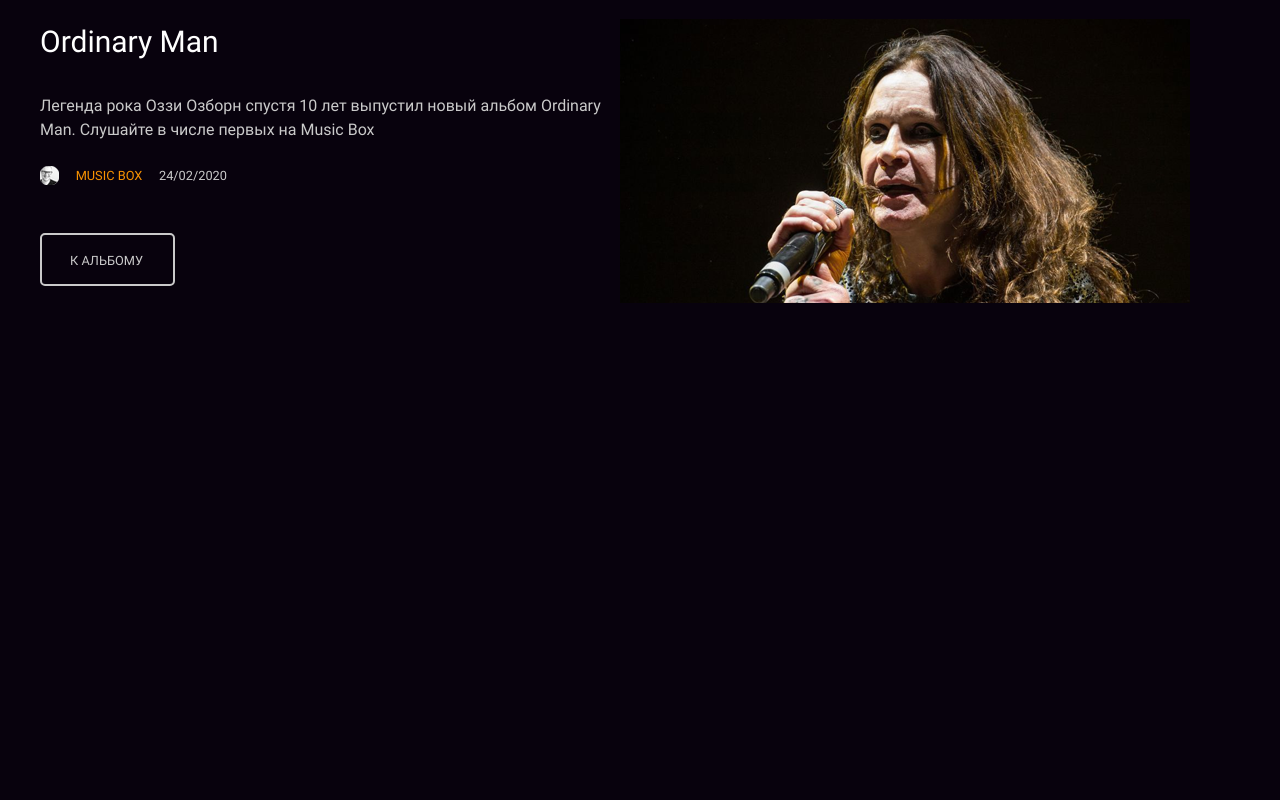
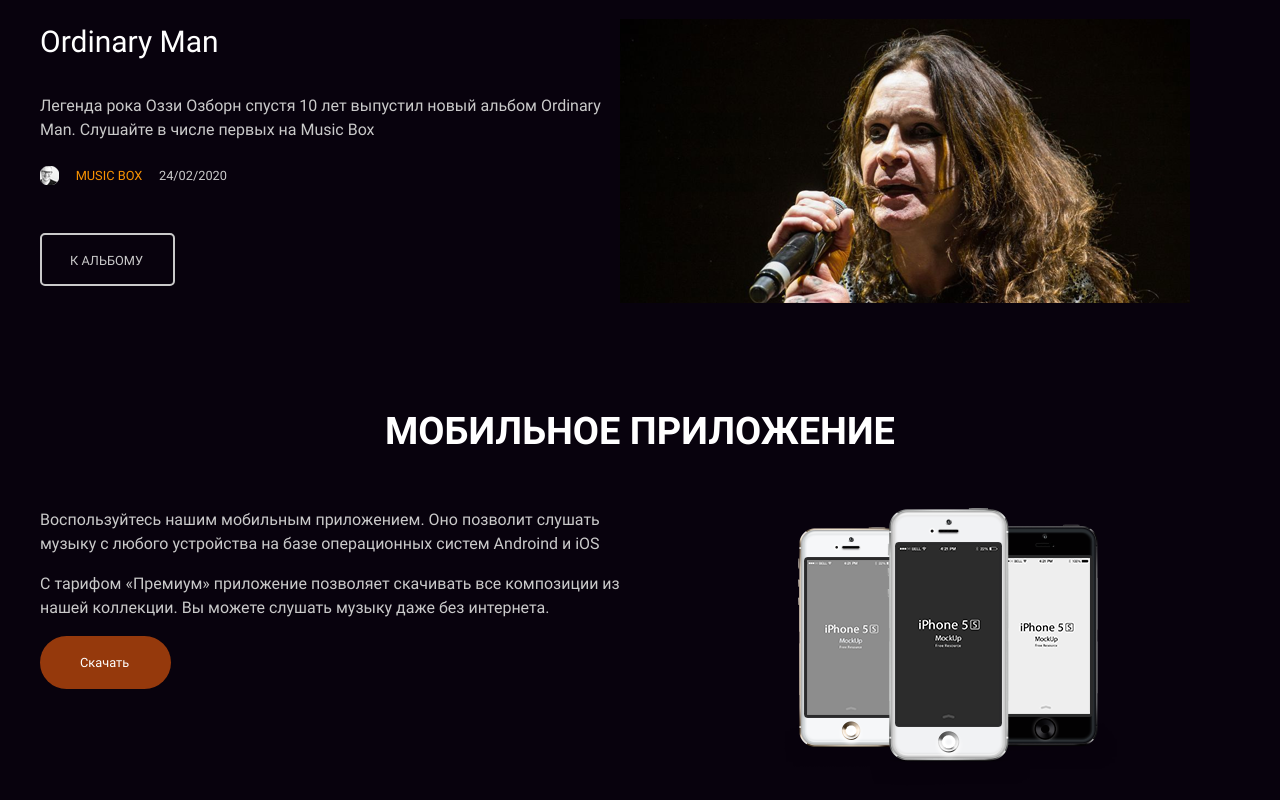
Before and after one commit to Matheria/Music-box, a website: page src/index.html in a window 1280 px wide. Shown: the part 2193-2993 px from the top of the page. Before the commit the page ends 2496 px from the top, so only its background shows below. Drawn offline with Linux system fonts and the light colour scheme.

Commit message:
add: app section

```diff
--- a/src/index.html
+++ b/src/index.html
@@ -126,6 +126,18 @@
       </div>
     </section>
 
+    <section class="app" id="page-app">
+      <h2 class="app__title">Мобильное приложение</h2>
+      <div class="container app__container">
+        <div class="app__content">
+          <p class="app__text">Воспользуйтесь нашим мобильным приложением. Оно позволит слушать музыку с любого устройства на базе операционных систем Androind и iOS</p>
+          <p class="app__text">С тарифом «Премиум» приложение позволяет скачивать все композиции из нашей коллекции. Вы можете слушать музыку даже без интернета.</p>
+          <a class="app__link link" href="#">Скачать</a>
+        </div>
+        <img class="app__img" src="./images/iphone.png" alt="iPhone5s photo">
+      </div>
+    </section>
+
   </main>
 
 </body>
--- a/src/scss/app.scss
+++ b/src/scss/app.scss
@@ -4,3 +4,4 @@
 @import "./subscribe.scss";
 @import "./pricing.scss";
 @import "./news.scss";
+@import "./mobile-app.scss";
--- /dev/null
+++ b/src/scss/mobile-app.scss
@@ -0,0 +1,48 @@
+.app {
+  margin-bottom: 100px;
+  padding-top: 100px;
+
+  &__title {
+    margin-bottom: 48px;
+  }
+
+  &__container {
+    display: flex;
+
+    @media (max-width: $mobile-width) {
+        flex-direction: column-reverse;
+    }
+  }
+
+  &__text {
+    margin-bottom: 16px;
+    margin-right: 144px;
+    max-width: 600px;
+    color: $dark-gray;
+
+    @media (max-width: $mobile-width) {
+      margin-right: 0;
+      margin-bottom: 15px;
+  }
+  }
+
+  &__link {
+    display: block;
+    padding: 17px 40px;
+    width: 131px;
+    height: 53px;
+    font-size: 12.8px;
+    line-height: 19px;
+    color: $white;
+    background: $red;
+    border-radius: 32px;
+  }
+
+  @media (max-width: $mobile-width) {
+    &__img {
+      margin-bottom: 15px;
+      width: 333px;
+      height: 278px;
+    }
+  }
+}
--- a/src/scss/news.scss
+++ b/src/scss/news.scss
@@ -1,7 +1,3 @@
-.news-container {
-
-}
-
 .news {
   padding-top: 100px;
 
```
Also changed, not shown: src/css/style.css, 1 other file.
